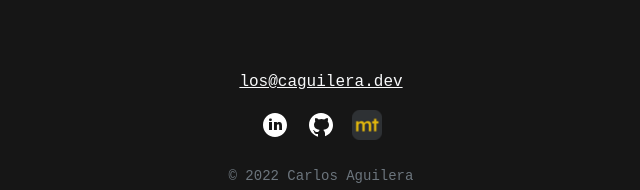
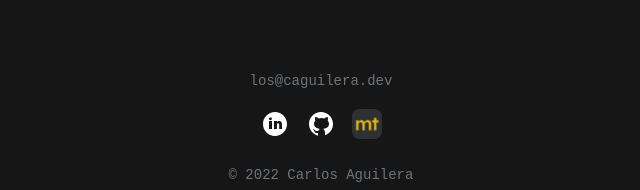
Before and after one commit to devloos/Portifolio, a Vue app in the folder portfolio-cli/: page /#/ in a window 1280 px wide. Shown: the part 940-1130 px from the top of the page, without its empty margins (319-959 px from the left). Built offline with nearby package versions, Linux system fonts and the light colour scheme; no server answers.

Commit message:
make it better

```diff
--- a/portfolio-cli/src/views/Footer.vue
+++ b/portfolio-cli/src/views/Footer.vue
@@ -1,7 +1,9 @@
 <template>
   <div class="container-fluid mt-5 pt-5 mb-3 pb-5 text-white">
-    <div class="row text-center mt-5 mb-4">
-      <a href="#" class="link-light mb-3">los@caguilera.dev</a>
+    <div class="row text-center justify-content-center mt-5 mb-4">
+      <button class="btn btn-sm col-4 p-0 text-muted mb-3" @click="copy">
+        los@caguilera.dev
+      </button>
       <div>
         <a
           v-for="social in socials"
@@ -44,5 +46,15 @@ export default {
       ],
     };
   },
+  methods: {
+    copy() {
+      try {
+        navigator.clipboard.writeText('los@caguilera.dev');
+        alert('Copied');
+      } catch (err) {
+        console.log(err);
+      }
+    },
+  },
 };
 </script>
```
